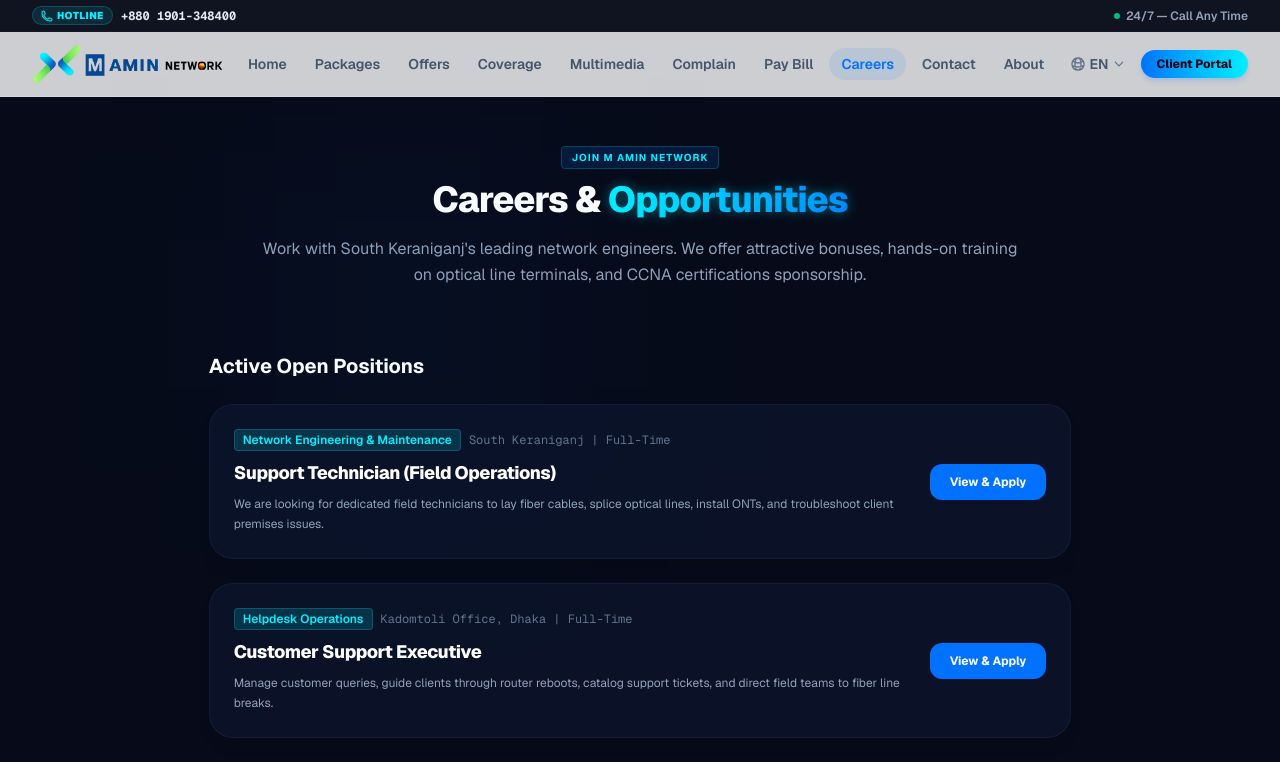
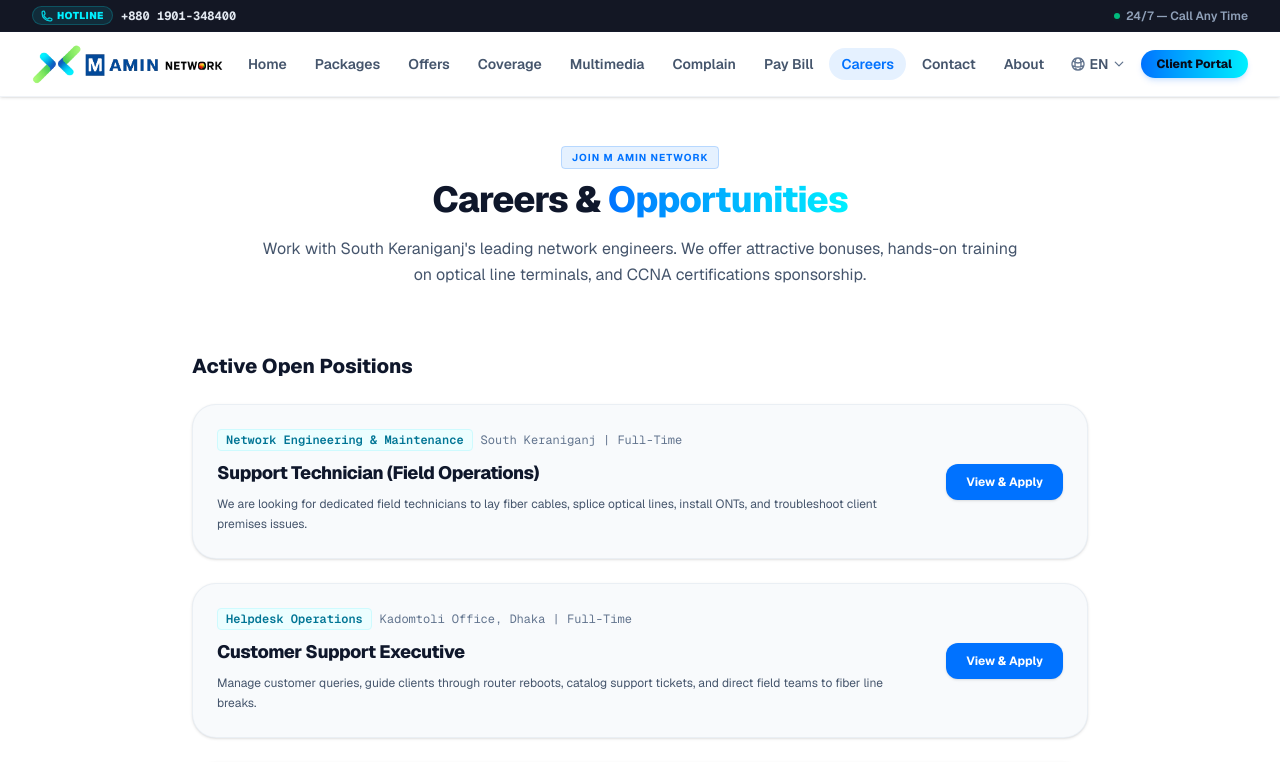
Before and after one commit to princeshiamofficial/M-Amin-Network, a Next.js app: page /careers in a window 1280 px wide. Shown: the top 762 px of the page. Built offline with nearby package versions, Linux system fonts and the light colour scheme.

Commit message:
style: redesign Careers page to use a clean light/white background theme

```diff
--- a/src/app/careers/page.tsx
+++ b/src/app/careers/page.tsx
@@ -146,22 +146,20 @@ export default function Careers() {
   };
 
   return (
+    <div className="w-full bg-white text-slate-800 -mt-24 pt-24 min-h-screen">
       <div className="max-w-7xl mx-auto px-4 sm:px-6 lg:px-8 py-12 relative z-10 flex-grow text-left">
-      {/* Background glow */}
-      <div className="absolute top-1/4 left-1/4 -translate-x-1/2 -translate-y-1/2 w-80 h-80 bg-brand-blue/5 blur-[120px] pointer-events-none" />
-
         {/* Header */}
         <div className="text-center max-w-3xl mx-auto mb-16">
-        <span className="bg-brand-blue/15 text-brand-cyan text-[10px] font-bold tracking-widest px-2.5 py-1 rounded border border-brand-cyan/20 uppercase">
+          <span className="bg-brand-blue/10 text-brand-blue text-[10px] font-bold tracking-widest px-2.5 py-1 rounded border border-brand-blue/20 uppercase">
             {t("Join M Amin Network", "এম আমিন নেটওয়ার্ক পরিবারে যোগ দিন")}
           </span>
-        <h1 className="text-4xl font-extrabold text-white tracking-tight mt-3 text-center w-full block">
+          <h1 className="text-4xl font-extrabold text-slate-900 tracking-tight mt-3 text-center w-full block">
             {t("Careers & ", "ক্যারিয়ার ও ")}
-          <span className="text-transparent bg-clip-text bg-gradient-to-r from-brand-cyan to-brand-blue text-glow">
+            <span className="text-transparent bg-clip-text bg-gradient-to-r from-brand-blue to-brand-cyan">
               {t("Opportunities", "সুযোগসমূহ")}
             </span>
           </h1>
-        <p className="text-slate-400 mt-4 text-sm sm:text-base leading-relaxed text-center">
+          <p className="text-slate-600 mt-4 text-sm sm:text-base leading-relaxed text-center">
             {t(
               "Work with South Keraniganj's leading network engineers. We offer attractive bonuses, hands-on training on optical line terminals, and CCNA certifications sponsorship.",
               "দক্ষিণ কেরানীগঞ্জের শীর্ষস্থানীয় নেটওয়ার্ক ইঞ্জিনিয়ারদের সাথে কাজ করুন। আমরা আকর্ষণীয় বোনাস, অপটিক্যাল লাইনের ওপর ব্যবহারিক প্রশিক্ষণ ও সিসিএনএ সার্টিফিকেশনের সহায়তা প্রদান করি।"
@@ -171,27 +169,27 @@ export default function Careers() {
 
         {/* Job Postings Grid */}
         <div className="space-y-6 max-w-4xl mx-auto">
-        <h2 className="text-xl font-bold text-white mb-6">{t("Active Open Positions", "চলমান খালি পদসমূহ")}</h2>
+          <h2 className="text-xl font-extrabold text-slate-900 mb-6">{t("Active Open Positions", "চলমান খালি পদসমূহ")}</h2>
           {jobs.map((job, idx) => (
             <div
               key={idx}
-            className="p-6 rounded-3xl bg-brand-card/40 border border-brand-border/60 glass-panel shadow-lg flex flex-col md:flex-row justify-between items-start md:items-center gap-6 text-left"
+              className="p-6 rounded-3xl bg-slate-50 border border-slate-200/60 shadow-sm hover:shadow-md transition-all flex flex-col md:flex-row justify-between items-start md:items-center gap-6 text-left"
             >
               <div className="space-y-2 max-w-2xl text-left">
                 <div className="flex flex-wrap items-center gap-2 text-xs">
-                <span className="bg-brand-cyan/15 text-brand-cyan border border-brand-cyan/20 px-2 py-0.5 rounded font-semibold">
+                  <span className="bg-cyan-50 text-cyan-700 border border-cyan-100 px-2 py-0.5 rounded font-semibold font-mono">
                     {translateDept(job.dept)}
                   </span>
                   <span className="text-slate-500 font-mono">
                     {translateLocation(job.location)} | {translateJobType(job.type)}
                   </span>
                 </div>
-              <h3 className="text-white font-extrabold text-lg tracking-tight">{translateJobTitle(job.title)}</h3>
-              <p className="text-xs text-slate-400 leading-relaxed">{translateJobDesc(job.desc)}</p>
+                <h3 className="text-slate-900 font-extrabold text-lg tracking-tight">{translateJobTitle(job.title)}</h3>
+                <p className="text-xs text-slate-600 leading-relaxed">{translateJobDesc(job.desc)}</p>
               </div>
               <button
                 onClick={() => setSelectedJob(job)}
-              className="bg-brand-blue text-white px-5 py-2.5 rounded-xl text-xs font-bold hover:bg-brand-blue/90 transition-colors flex-shrink-0 cursor-pointer"
+                className="bg-brand-blue text-white px-5 py-2.5 rounded-xl text-xs font-bold hover:bg-brand-blue/90 transition-colors flex-shrink-0 cursor-pointer shadow-sm"
               >
                 {t("View & Apply", "বিস্তারিত ও আবেদন")}
               </button>
@@ -201,11 +199,11 @@ export default function Careers() {
 
         {/* Apply Modal */}
         {selectedJob && (
-        <div className="fixed inset-0 z-50 flex items-center justify-center p-4 bg-brand-dark/80 backdrop-blur-sm">
-          <div className="bg-brand-card border border-brand-border rounded-3xl p-6 sm:p-8 max-w-lg w-full relative max-h-[90vh] overflow-y-auto">
+          <div className="fixed inset-0 z-50 flex items-center justify-center p-4 bg-slate-900/40 backdrop-blur-sm">
+            <div className="bg-white border border-slate-200 shadow-2xl rounded-3xl p-6 sm:p-8 max-w-lg w-full relative max-h-[90vh] overflow-y-auto text-slate-800">
               <button
                 onClick={resetForm}
-              className="absolute top-4 right-4 text-slate-400 hover:text-white"
+                className="absolute top-4 right-4 text-slate-400 hover:text-slate-600 cursor-pointer"
               >
                 <svg className="w-6 h-6" fill="none" viewBox="0 0 24 24" stroke="currentColor">
                   <path strokeLinecap="round" strokeLinejoin="round" strokeWidth="2" d="M6 18L18 6M6 6l12 12" />
@@ -215,19 +213,19 @@ export default function Careers() {
               {!success ? (
                 <form onSubmit={handleApplySubmit} className="space-y-5 text-left">
                   <div>
-                  <h3 className="text-white font-bold text-xl">{t("Apply for Job", "চাকরির জন্য আবেদন")}</h3>
-                  <p className="text-xs text-slate-400 mt-1">
-                    {t("Position:", "পদবি:")} <span className="text-brand-cyan font-bold">{translateJobTitle(selectedJob.title)}</span>
+                    <h3 className="text-slate-900 font-bold text-xl">{t("Apply for Job", "চাকরির জন্য আবেদন")}</h3>
+                    <p className="text-xs text-slate-500 mt-1">
+                      {t("Position:", "পদবি:")} <span className="text-brand-blue font-bold">{translateJobTitle(selectedJob.title)}</span>
                     </p>
                   </div>
 
                   {/* Job requirements details list */}
-                <div className="bg-brand-dark border border-brand-border/60 rounded-2xl p-4 space-y-2 text-left">
-                  <h4 className="text-xs font-bold text-white uppercase tracking-wider">{t("Candidate Requirements:", "প্রার্থীর যোগ্যতা ও প্রয়োজনীয়তা:")}</h4>
+                  <div className="bg-slate-50 border border-slate-200/80 rounded-2xl p-4 space-y-2 text-left">
+                    <h4 className="text-xs font-bold text-slate-700 uppercase tracking-wider">{t("Candidate Requirements:", "প্রার্থীর যোগ্যতা ও প্রয়োজনীয়তা:")}</h4>
                     <ul className="space-y-1">
                       {selectedJob.requirements.map((req, reqIdx) => (
-                      <li key={reqIdx} className="text-xs text-slate-300 flex items-start gap-1.5 leading-relaxed text-left">
-                        <span className="text-brand-cyan font-bold">•</span>
+                        <li key={reqIdx} className="text-xs text-slate-600 flex items-start gap-1.5 leading-relaxed text-left">
+                          <span className="text-brand-blue font-bold">•</span>
                           <span>{translateRequirement(req)}</span>
                         </li>
                       ))}
@@ -236,7 +234,7 @@ export default function Careers() {
 
                   <div className="space-y-4 text-left">
                     <div className="flex flex-col gap-1.5">
-                    <label className="text-xs text-slate-300 font-bold uppercase tracking-wider">{t("Full Name", "আপনার নাম")}</label>
+                      <label className="text-xs text-slate-600 font-bold uppercase tracking-wider">{t("Full Name", "আপনার নাম")}</label>
                       <input
                         type="text"
                         name="name"
@@ -244,13 +242,13 @@ export default function Careers() {
                         value={applyForm.name}
                         onChange={handleApplyChange}
                         placeholder="e.g. Tanvir Ahmed"
-                      className="bg-brand-dark border border-brand-border rounded-xl px-4 py-2.5 text-sm text-white placeholder-slate-500 focus:outline-none focus:border-brand-cyan"
+                        className="bg-slate-50 border border-slate-200 rounded-xl px-4 py-2.5 text-sm text-slate-800 placeholder-slate-400 focus:outline-none focus:border-brand-blue focus:bg-white transition-all"
                       />
                     </div>
 
                     <div className="grid grid-cols-1 sm:grid-cols-2 gap-4">
                       <div className="flex flex-col gap-1.5">
-                      <label className="text-xs text-slate-300 font-bold uppercase tracking-wider">{t("Phone Number", "মোবাইল নম্বর")}</label>
+                        <label className="text-xs text-slate-600 font-bold uppercase tracking-wider">{t("Phone Number", "মোবাইল নম্বর")}</label>
                         <input
                           type="tel"
                           name="phone"
@@ -258,11 +256,11 @@ export default function Careers() {
                           value={applyForm.phone}
                           onChange={handleApplyChange}
                           placeholder="e.g. 01707009267"
-                        className="bg-brand-dark border border-brand-border rounded-xl px-4 py-2.5 text-sm text-white placeholder-slate-500 focus:outline-none focus:border-brand-cyan"
+                          className="bg-slate-50 border border-slate-200 rounded-xl px-4 py-2.5 text-sm text-slate-800 placeholder-slate-400 focus:outline-none focus:border-brand-blue focus:bg-white transition-all"
                         />
                       </div>
                       <div className="flex flex-col gap-1.5">
-                      <label className="text-xs text-slate-300 font-bold uppercase tracking-wider">{t("Email Address", "ইমেইল ঠিকানা")}</label>
+                        <label className="text-xs text-slate-600 font-bold uppercase tracking-wider">{t("Email Address", "ইমেইল ঠিকানা")}</label>
                         <input
                           type="email"
                           name="email"
@@ -270,27 +268,27 @@ export default function Careers() {
                           value={applyForm.email}
                           onChange={handleApplyChange}
                           placeholder="e.g. name@example.com"
-                        className="bg-brand-dark border border-brand-border rounded-xl px-4 py-2.5 text-sm text-white placeholder-slate-500 focus:outline-none focus:border-brand-cyan"
+                          className="bg-slate-50 border border-slate-200 rounded-xl px-4 py-2.5 text-sm text-slate-800 placeholder-slate-400 focus:outline-none focus:border-brand-blue focus:bg-white transition-all"
                         />
                       </div>
                     </div>
 
                     <div className="grid grid-cols-1 sm:grid-cols-2 gap-4">
                       <div className="flex flex-col gap-1.5">
-                      <label className="text-xs text-slate-300 font-bold uppercase tracking-wider">{t("Experience Level", "অভিজ্ঞতার লেভেল")}</label>
+                        <label className="text-xs text-slate-600 font-bold uppercase tracking-wider">{t("Experience Level", "অভিজ্ঞতার লেভেল")}</label>
                         <select
                           name="experience"
                           value={applyForm.experience}
                           onChange={handleApplyChange}
-                        className="bg-brand-dark border border-brand-border rounded-xl px-4 py-2.5 text-sm text-slate-300 focus:outline-none focus:border-brand-cyan cursor-pointer"
+                          className="bg-slate-50 border border-slate-200 rounded-xl px-4 py-2.5 text-sm text-slate-800 focus:outline-none focus:border-brand-blue focus:bg-white transition-all cursor-pointer"
                         >
-                        <option value="Entry Level" className="bg-brand-card">{t("Entry Level (No experience)", "এন্ট্রি লেভেল (অভিজ্ঞতা প্রয়োজন নেই)")}</option>
-                        <option value="1-2 Years" className="bg-brand-card">{t("1 - 2 Years Experience", "১ - ২ বছরের অভিজ্ঞতা")}</option>
-                        <option value="3+ Years" className="bg-brand-card">{t("3+ Years Experience", "৩+ বছরের অভিজ্ঞতা")}</option>
+                          <option value="Entry Level" className="bg-white">{t("Entry Level (No experience)", "এন্ট্রি লেভেল (অভিজ্ঞতা প্রয়োজন নেই)")}</option>
+                          <option value="1-2 Years" className="bg-white">{t("1 - 2 Years Experience", "১ - ২ বছরের অভিজ্ঞতা")}</option>
+                          <option value="3+ Years" className="bg-white">{t("3+ Years Experience", "৩+ বছরের অভিজ্ঞতা")}</option>
                         </select>
                       </div>
                       <div className="flex flex-col gap-1.5">
-                      <label className="text-xs text-slate-300 font-bold uppercase tracking-wider">{t("Resume Link (Google Drive / DropBox)", "জীবনবৃত্তান্ত (লিংক)")}</label>
+                        <label className="text-xs text-slate-600 font-bold uppercase tracking-wider">{t("Resume Link (Google Drive / DropBox)", "জীবনবৃত্তান্ত (লিংক)")}</label>
                         <input
                           type="url"
                           name="resumeLink"
@@ -298,7 +296,7 @@ export default function Careers() {
                           value={applyForm.resumeLink}
                           onChange={handleApplyChange}
                           placeholder="e.g. https://drive.google.com/..."
-                        className="bg-brand-dark border border-brand-border rounded-xl px-4 py-2.5 text-sm text-white placeholder-slate-500 focus:outline-none focus:border-brand-cyan"
+                          className="bg-slate-50 border border-slate-200 rounded-xl px-4 py-2.5 text-sm text-slate-800 placeholder-slate-400 focus:outline-none focus:border-brand-blue focus:bg-white transition-all"
                         />
                       </div>
                     </div>
@@ -307,11 +305,11 @@ export default function Careers() {
                   <button
                     type="submit"
                     disabled={submitting}
-                  className="w-full bg-gradient-to-r from-brand-blue to-brand-cyan text-brand-dark py-3.5 rounded-xl font-bold tracking-wide transition-all shadow-lg hover:opacity-95 flex justify-center items-center gap-2 cursor-pointer"
+                    className="w-full bg-gradient-to-r from-brand-blue to-brand-cyan text-white py-3.5 rounded-xl font-bold tracking-wide transition-all shadow-lg hover:opacity-95 flex justify-center items-center gap-2 cursor-pointer"
                   >
                     {submitting ? (
                       <>
-                      <div className="w-5 h-5 border-2 border-brand-dark border-t-transparent rounded-full animate-spin" />
+                        <div className="w-5 h-5 border-2 border-white border-t-transparent rounded-full animate-spin" />
                         {t("Submitting Application...", "আবেদন জমা দেওয়া হচ্ছে...")}
                       </>
                     ) : (
@@ -321,30 +319,30 @@ export default function Careers() {
                 </form>
               ) : (
                 <div className="text-center py-6 space-y-6">
-                <div className="w-16 h-16 bg-emerald-500/10 border border-emerald-500/30 rounded-full flex items-center justify-center mx-auto text-emerald-400 animate-pulse">
+                  <div className="w-16 h-16 bg-emerald-500/10 border border-emerald-500/30 rounded-full flex items-center justify-center mx-auto text-emerald-500 animate-pulse">
                     <svg className="w-8 h-8" fill="none" viewBox="0 0 24 24" stroke="currentColor">
                       <path strokeLinecap="round" strokeLinejoin="round" strokeWidth="3" d="M5 13l4 4L19 7" />
                     </svg>
                   </div>
 
                   <div className="space-y-2">
-                  <h3 className="text-white font-bold text-xl">{t("Application Received!", "আবেদনপত্র গৃহীত হয়েছে!")}</h3>
-                  <p className="text-sm text-slate-400">
-                    {t("Thank you", "ধন্যবাদ")}, <span className="text-slate-200 font-bold">{applyForm.name}</span>. {t("We have saved your application request for", "আমরা আপনার আবেদনপত্রটি সংরক্ষণ করেছি:")}{" "}
-                    <span className="text-brand-cyan font-bold">{translateJobTitle(selectedJob.title)}</span>।
+                    <h3 className="text-slate-900 font-bold text-xl">{t("Application Received!", "আবেদনপত্র গৃহীত হয়েছে!")}</h3>
+                    <p className="text-sm text-slate-600">
+                      {t("Thank you", "ধন্যবাদ")}, <span className="text-slate-800 font-bold">{applyForm.name}</span>. {t("We have saved your application request for", "আমরা আপনার আবেদনপত্রটি সংরক্ষণ করেছি:")}{" "}
+                      <span className="text-brand-blue font-bold">{translateJobTitle(selectedJob.title)}</span>।
                     </p>
                   </div>
 
                   <p className="text-xs text-slate-500 leading-relaxed">
                     {t(
                       "Our HR coordinator will review your submitted resume link and credentials. In case your background aligns with our operational needs, our office team will contact you for an in-person interview at our Kadomtoli branch.",
-                    "আমাদের এইচআর টিম আপনার জীবনবৃত্তান্ত এবং দক্ষতা পর্যালোচনা করবেন। আপনার প্রোফাইলটি যদি আমাদের চাহিদার সাথে মিলে যায়, তবে পরবর্তী সাক্ষাৎকারের জন্য আপনার সাথে সরাসরি কদমতলী অফিস থেকে যোগাযোগ করা হবে।"
+                      "আমাদের এইচআর টিম আপনার জীবনবৃত্তান্ত এবং দক্ষতা পর্যালোচনা করবেন। আপনার প্রোফাইলটি যদি আমাদের চাহিদার সাথে মিলে যায়, তবে পরবর্তী সাক্ষাৎকারের জন্য আমাদের অফিস টিম সরাসরি কদমতলী শাখা থেকে যোগাযোগ করবেন।"
                     )}
                   </p>
 
                   <button
                     onClick={resetForm}
-                  className="px-6 py-2.5 rounded-xl bg-brand-border hover:bg-brand-border/80 text-white text-xs font-bold transition-colors cursor-pointer"
+                    className="px-6 py-2.5 rounded-xl bg-slate-100 hover:bg-slate-200 text-slate-700 text-xs font-bold transition-colors cursor-pointer"
                   >
                     {t("Close Window", "উইন্ডো বন্ধ করুন")}
                   </button>
@@ -354,5 +352,6 @@ export default function Careers() {
           </div>
         )}
       </div>
+    </div>
   );
 }
```
Lines whose indentation alone changed are shown as unchanged.
